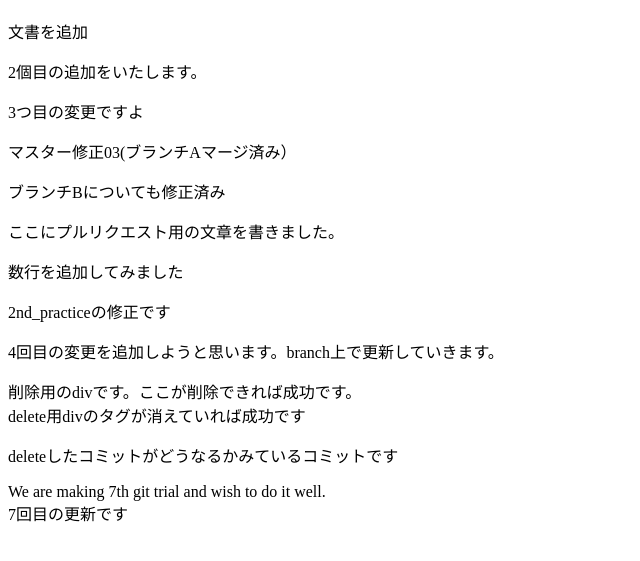
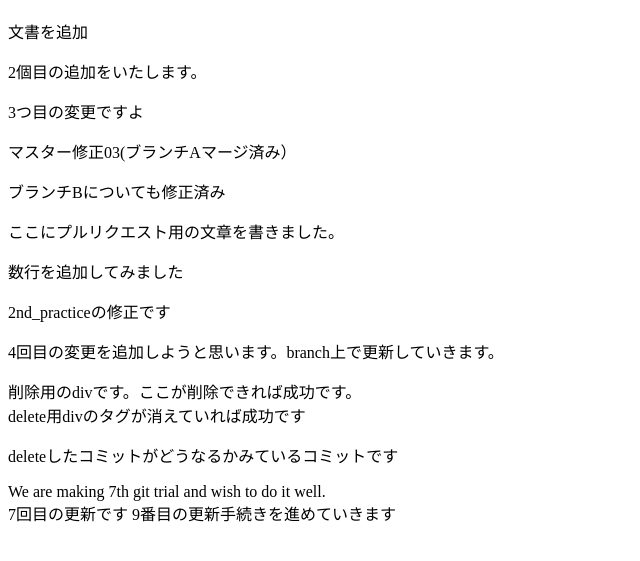
Before and after one commit to panini2518/git.project.01, a plain HTML site: page index.html in a window 1280 px wide. Shown: the part 61-622 px from the top of the page, without its empty margins (0-640 px from the left). Drawn offline with Linux system fonts and the light colour scheme.

Commit message:
9th sentence added

```diff
--- a/index.html
+++ b/index.html
@@ -29,5 +29,7 @@
 
 <span>7回目の更新です</span>
 
+<span>9番目の更新手続きを進めていきます</span>
+
 </body>
 </html>
```
